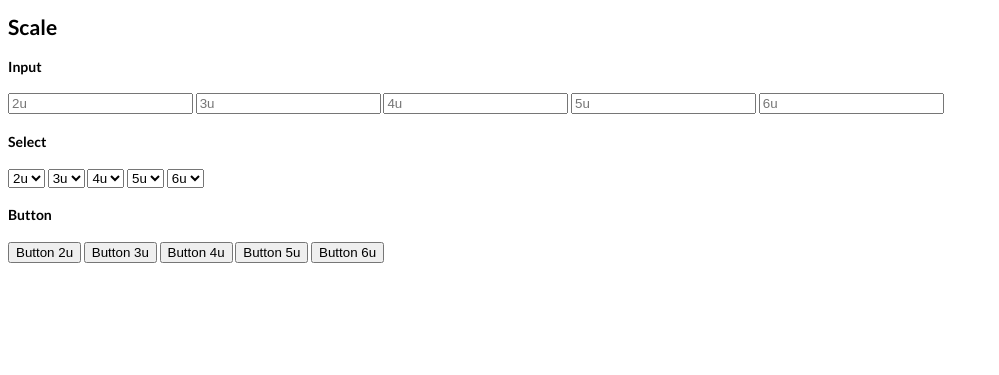
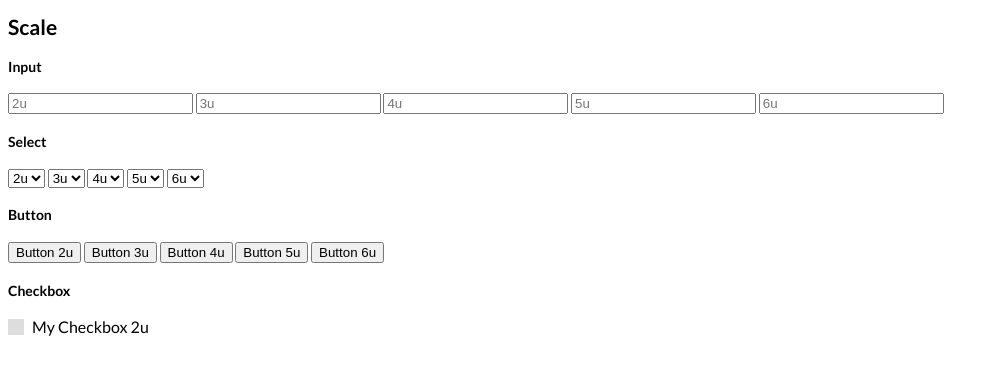
Before and after one commit to chantastic/planningcenter-elements, a website: page index.html in a window 1280 px wide. Shown: the part 85-460 px from the top of the page, without its empty margins (0-999 px from the left). Drawn offline with Linux system fonts and the light colour scheme.

Commit message:
add checkbox scale example

```diff
--- a/index.html
+++ b/index.html
@@ -78,6 +78,10 @@
     <button type="button" class="action form-element form-element--4u">Button 4u</button>
     <button type="button" class="action form-element form-element--5u">Button 5u</button>
     <button type="button" class="action form-element form-element--6u">Button 6u</button>
+
+    <h4>Checkbox</h4>
+    <input type="checkbox" class="checkbox-input" name="myCheckbox" id="myCheckbox2u" />
+    <label class="checkbox-label form-element--2u" for="myCheckbox2u">My Checkbox 2u</label>
   </div>
 </body>
 
```
